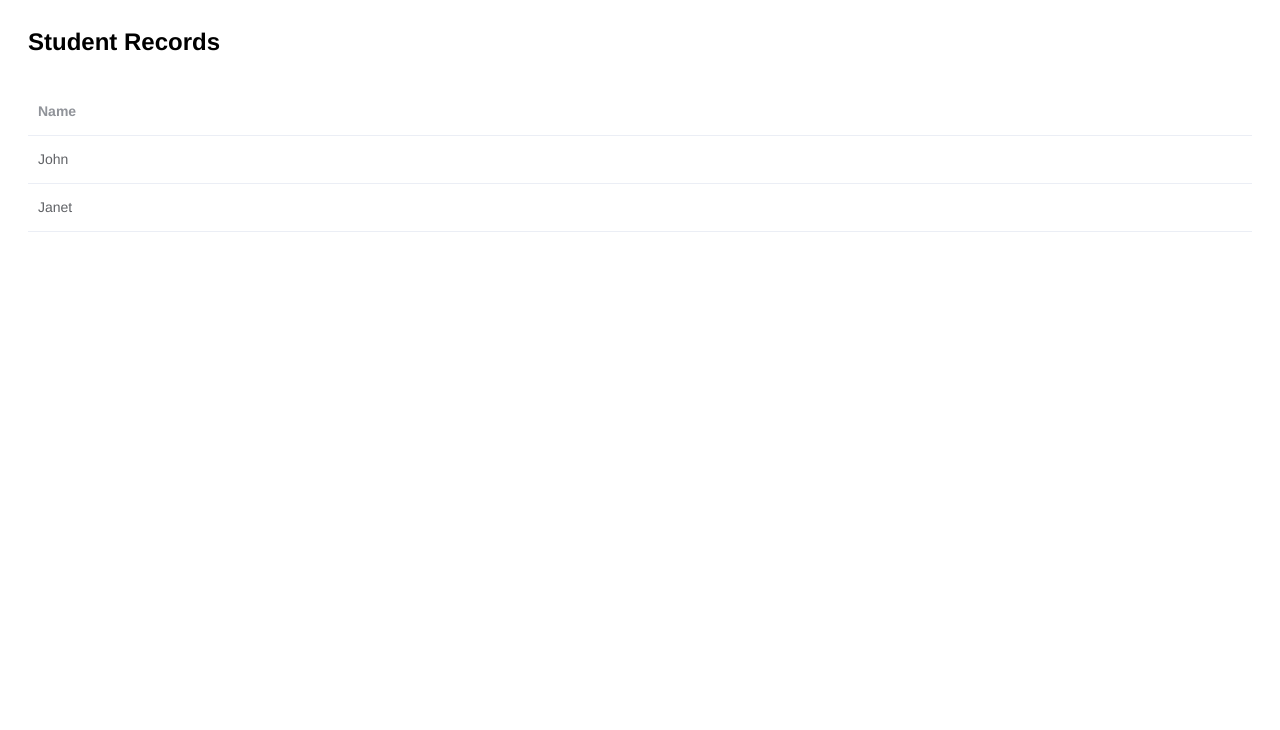
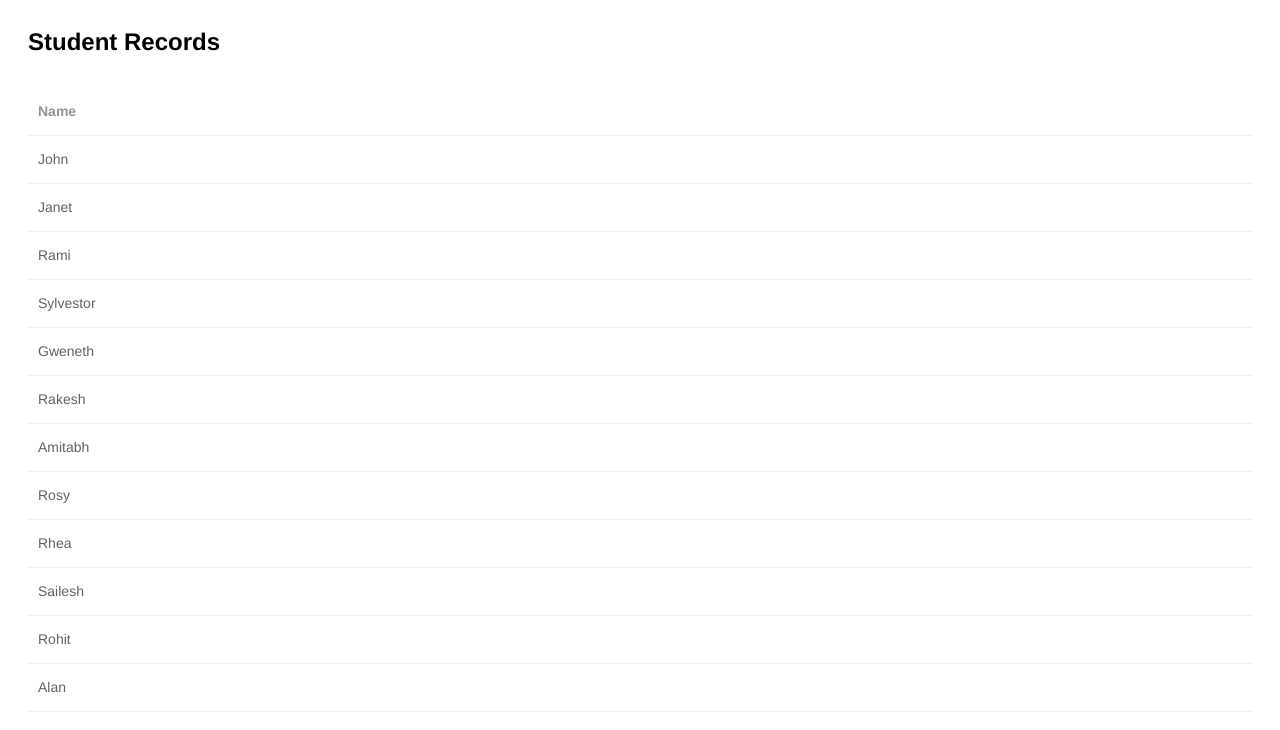
Before and after one commit to amansharma007/element-datatable-example, a Vue app: page / in a window 1280 px wide. Shown: the top 730 px of the page. Built offline with nearby package versions, Linux system fonts and the light colour scheme.

Commit message:
Add more names data

```diff
--- a/src/components/StudentRecords.vue
+++ b/src/components/StudentRecords.vue
@@ -21,6 +21,36 @@ export default {
         },
         {
           name: "Janet"
+        },
+        {
+          name: "Rami"
+        },
+        {
+          name: "Sylvestor"
+        },
+        {
+          name: "Gweneth"
+        },
+        {
+          name: "Rakesh"
+        },
+        {
+          name: "Amitabh"
+        },
+        {
+          name: "Rosy"
+        },
+        {
+          name: "Rhea"
+        },
+        {
+          name: "Sailesh"
+        },
+        {
+          name: "Rohit"
+        },
+        {
+          name: "Alan"
         }
       ]
     };
```
